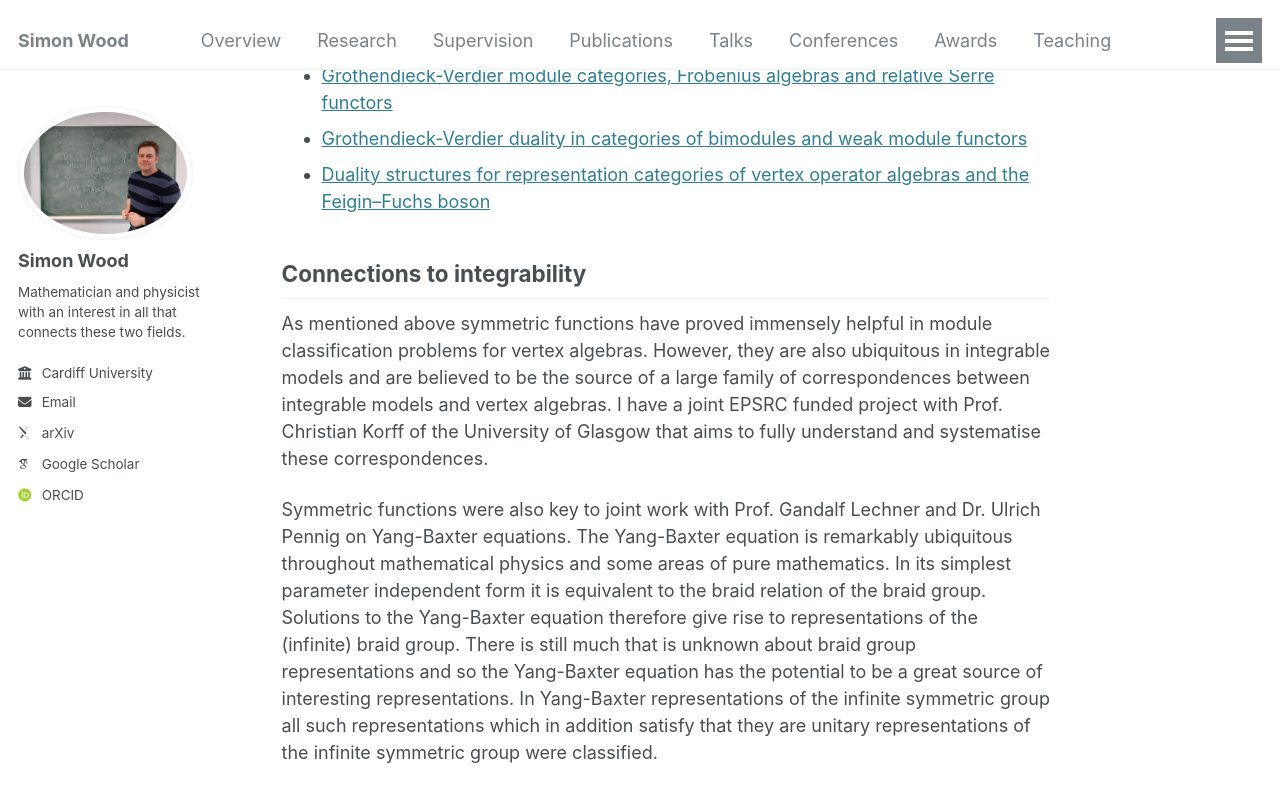
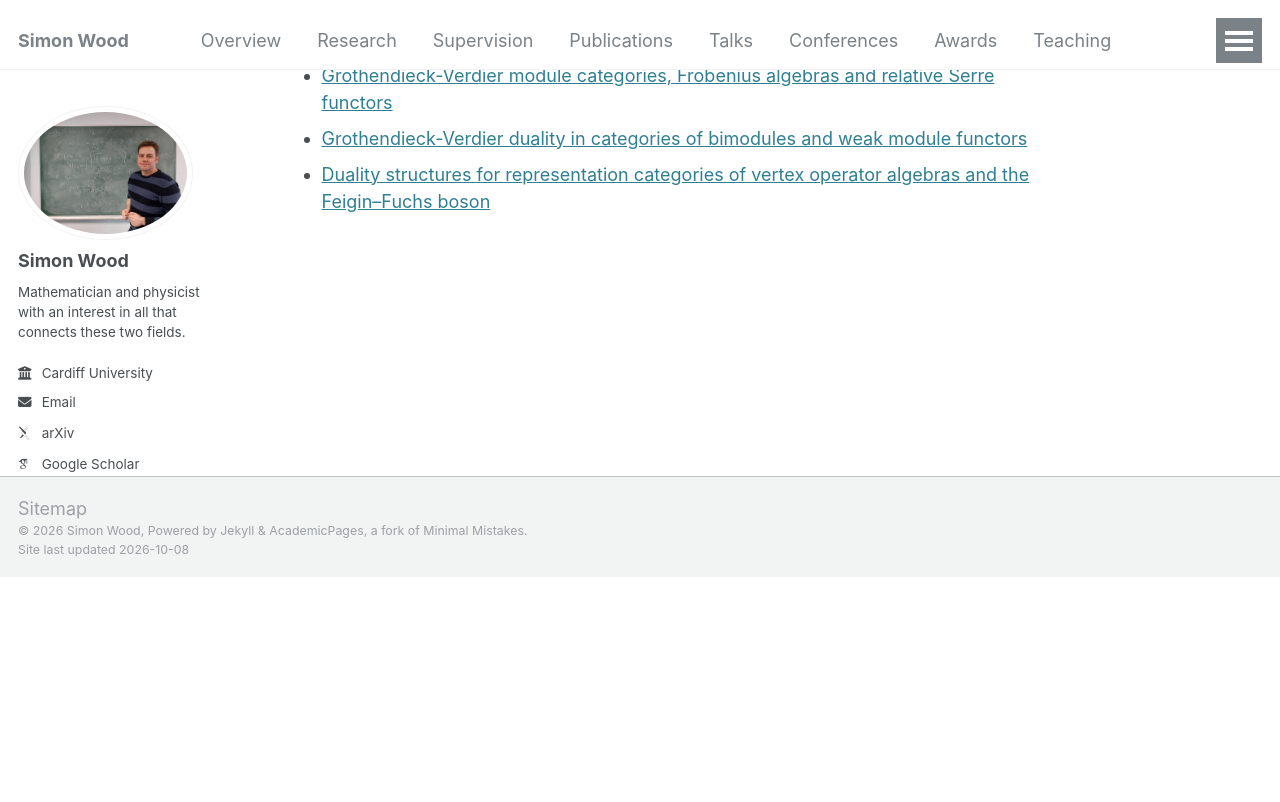
Before and after one commit to simonjwood/simonjwood.github.io, a Jekyll site: the page built from _pages/research.md, in a window 1280 px wide and 900 px high, scrolled down 2184 px. Shown: the top 802 px of the window. Built offline with Jekyll 4.4.1, drawn with Linux system fonts in a browser that asks for light colours; some web fonts are replaced; after the commit the page ends 2761 px from its top, so only the background shows below that.

Commit message:
Minor tweaks to make sure the website is up-to-date.

```diff
--- a/_pages/research.md
+++ b/_pages/research.md
@@ -41,10 +41,3 @@ While categories of modules over vertex algebras will not be modular tensor cate
 - [Grothendieck-Verdier module categories, Frobenius algebras and relative Serre functors](/publication/2024-05-31-grothendieck-verdier-module-categories-frobenius-algebras-and-relative-serre-functors)
 - [Grothendieck-Verdier duality in categories of bimodules and weak module functors](/publication/2023-06-30-grothendieck-verdier-duality-in-categories-of-bimodules-and-weak-module-functors)
 - [Duality structures for representation categories of vertex operator algebras and the Feigin–Fuchs boson](/publication/2021-07-12-duality-structures-for-module-categories-of-vertex-operator-algebras-and-the-feigin-fuchs-boson)
-
-Connections to integrability
-----------------------------
-
-As mentioned above symmetric functions have proved immensely helpful in module classification problems for vertex algebras. However, they are also ubiquitous in integrable models and are believed to be the source of a large family of correspondences between integrable models and vertex algebras. I have a joint EPSRC funded project with Prof. Christian Korff of the University of Glasgow that aims to fully understand and systematise these correspondences.
-
-Symmetric functions were also key to joint work with Prof. Gandalf Lechner and Dr. Ulrich Pennig on Yang-Baxter equations. The Yang-Baxter equation is remarkably ubiquitous throughout mathematical physics and some areas of pure mathematics. In its simplest parameter independent form it is equivalent to the braid relation of the braid group. Solutions to the Yang-Baxter equation therefore give rise to representations of the (infinite) braid group. There is still much that is unknown about braid group representations and so the Yang-Baxter equation has the potential to be a great source of interesting representations. In  Yang-Baxter representations of the infinite symmetric group all such representations which in addition satisfy that they are unitary representations of the infinite symmetric group were classified.
```
Also changed, not shown: _pages/about.md (+1 -3 lines), _pages/bio.md (+1 -1 lines).
